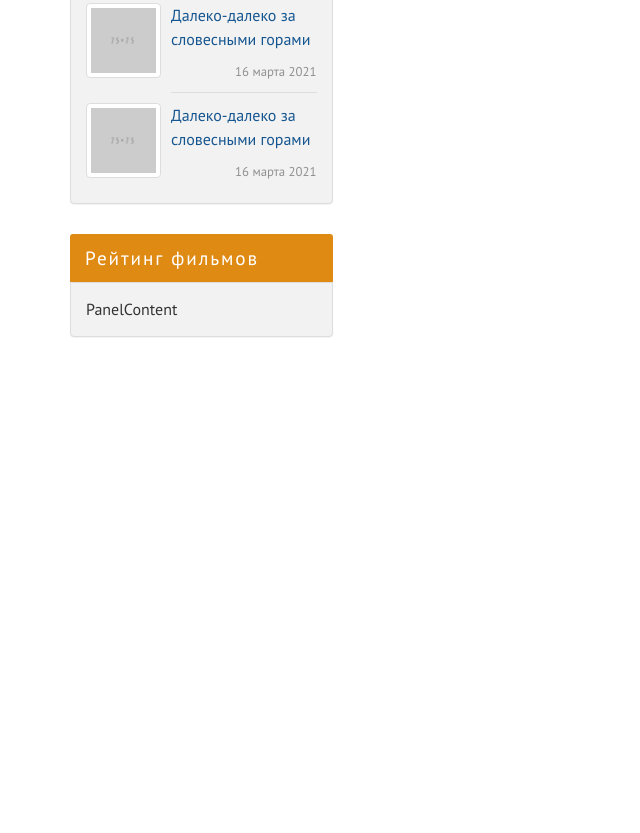
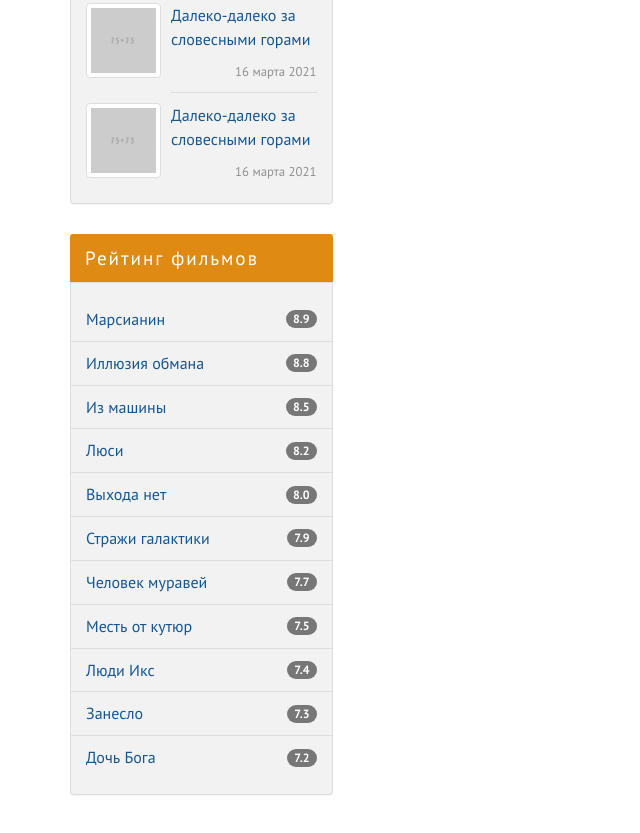
Before and after one commit to aylingyoren/kinozal-template_second_pr, a website: page index.html in a window 1280 px wide. Shown: the part 1911-2744 px from the top of the page, without its empty margins (0-640 px from the left). Before the commit the page ends 2328 px from the top, so only its background shows below. Drawn offline with Linux system fonts and the light colour scheme.

Commit message:
top-films_panel
added content n styled the panel

```diff
--- a/assets/scss/_sidebar.scss
+++ b/assets/scss/_sidebar.scss
@@ -89,3 +89,50 @@
       }
 
 }
+
+.top-films {
+   &__body {
+      padding-right: 0;
+      padding-left: 0;
+   }
+
+   &__list {
+      margin-bottom: 0;
+   }
+
+   &__item {
+      background-color: transparent;
+      margin-right: -1px;
+      margin-left: -1px;
+      padding-right: 55px;
+
+      color: $color-primary !important;
+
+      &:hover,
+      &:focus {
+         background-color: $color-accent !important;
+         color: $color-light !important;
+         border-color: $color-accent;
+
+         .badge {
+         background-color: $color-dark;
+      }
+   }
+      &:first-child {
+         border-radius: 0;
+         border-top: none;
+      }
+
+      &:last-child {
+         border-radius: 0;
+         border-bottom: none;
+      }
+   }
+
+   &__badge {
+      position: absolute;
+      top: 50%;
+      right: $gap;
+      transform: translateY(-50%);
+   }
+}
--- a/index.html
+++ b/index.html
@@ -217,8 +217,24 @@
 
       <div class="top-films panel panel-info">
         <div class="panel-heading">Рейтинг фильмов</div>
-        <div class="panel-body">
-          PanelContent
+        <div class="top-films__body panel-body">
+
+          <div class="top-films__list list-group">
+            <a href="#" class="top-films__item list-group-item">
+              Марсианин <span class="top-films__badge badge">8.9</span>
+            </a>
+            <a href="#" class="top-films__item list-group-item">Иллюзия обмана <span class="top-films__badge badge">8.8</span></a>
+            <a href="#" class="top-films__item list-group-item">Из машины <span class="top-films__badge badge">8.5</span></a>
+            <a href="#" class="top-films__item list-group-item">Люси <span class="top-films__badge badge">8.2</span></a>
+            <a href="#" class="top-films__item list-group-item">Выхода нет <span class="top-films__badge badge">8.0</span></a>
+            <a href="#" class="top-films__item list-group-item">Стражи галактики <span class="top-films__badge badge">7.9</span></a>
+            <a href="#" class="top-films__item list-group-item">Человек муравей <span class="top-films__badge badge">7.7</span></a>
+            <a href="#" class="top-films__item list-group-item">Месть от кутюр <span class="top-films__badge badge">7.5</span></a>
+            <a href="#" class="top-films__item list-group-item">Люди Икс <span class="top-films__badge badge">7.4</span></a>
+            <a href="#" class="top-films__item list-group-item">Занесло <span class="top-films__badge badge">7.3</span></a>
+            <a href="#" class="top-films__item list-group-item">Дочь Бога <span class="top-films__badge badge">7.2</span></a>
+          </div>
+
         </div>
       </div>
 
```
Also changed, not shown: assets/css/style.css.
